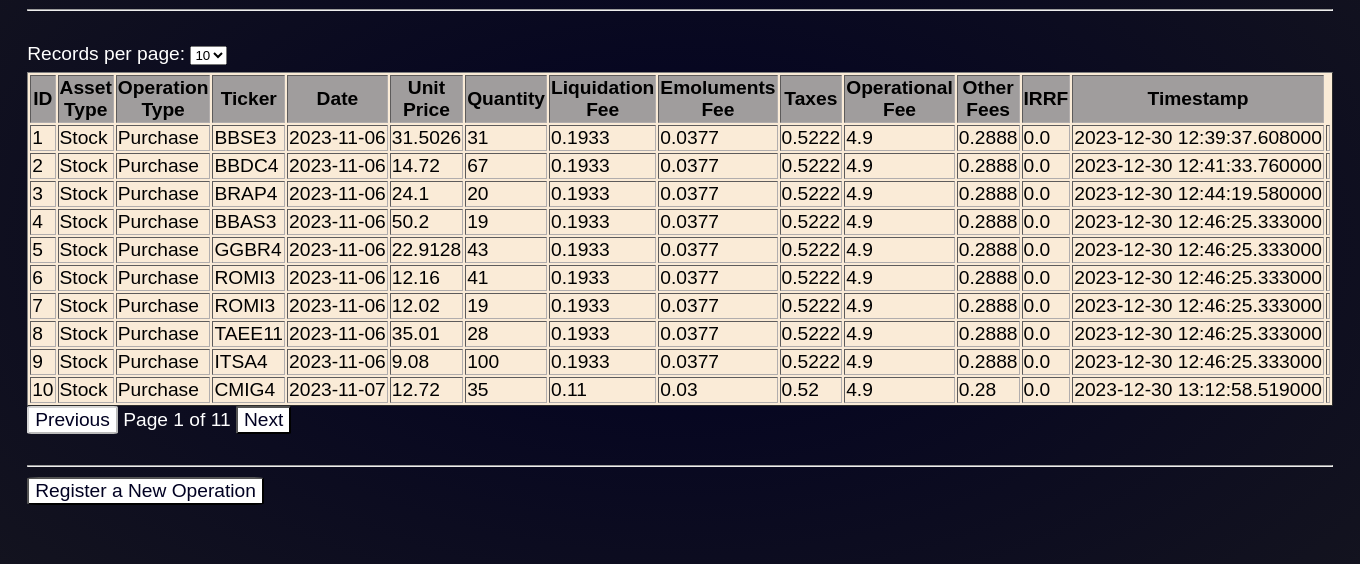
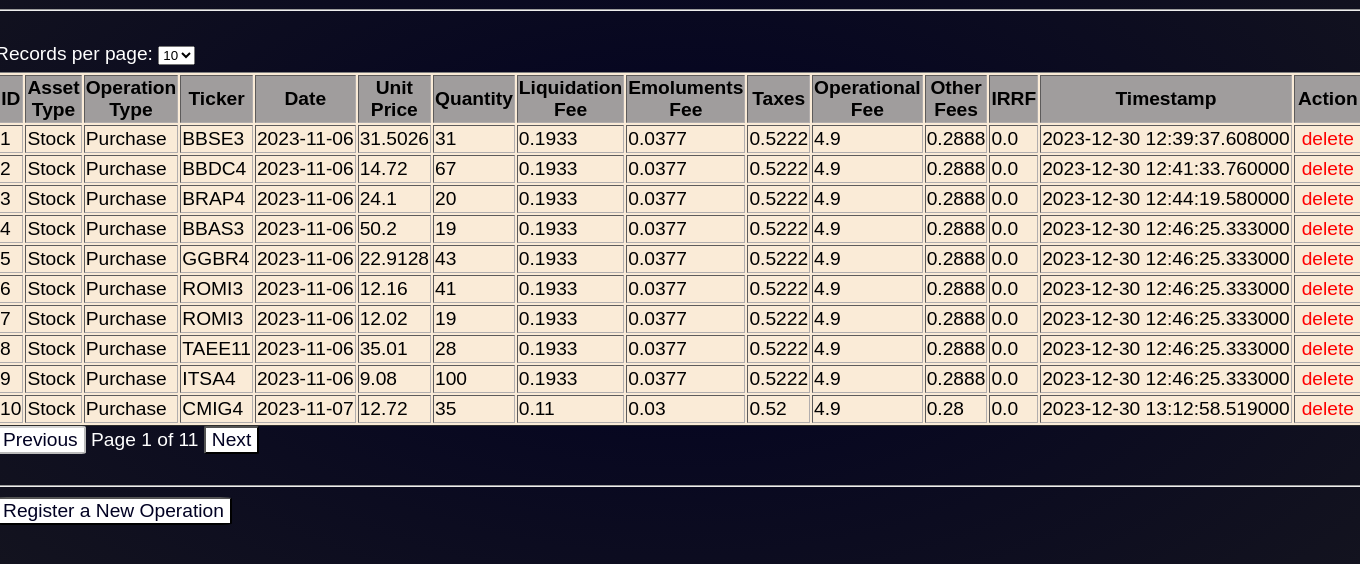
Before and after one commit to guilhermezvalente/investment-management-tool, a Flask app: page /records in a window 1360 px wide. Shown: the part 158-722 px from the top of the page. Run offline with Flask 3, Linux system fonts and the light colour scheme; data comes from the database, SQL or seed files in the repository; both versions use the stored data as it was after the commit.

Commit message:
add delete function

```diff
--- a/F2IRT - investment-registering-tool/app.py
+++ b/F2IRT - investment-registering-tool/app.py
@@ -1,4 +1,4 @@
-from flask import Flask, render_template, request, redirect
+from flask import Flask, render_template, request, redirect, url_for
 from utils import create_database, register_operation, get_paginated_operations, delete_record
 
 app = Flask(__name__)
@@ -38,7 +38,11 @@ def records():
     total_pages = (total_records // per_page) + (1 if total_records % per_page > 0 else 0)
     return render_template("records.html", operations=operations, page=page, per_page=per_page, total_pages=total_pages)
 
-
+@app.route("/delete/<int:id>", methods=["POST"])
+def delete(id):
+    page = request.form.get("page", 1)
+    delete_record(id)
+    return redirect(url_for("records", page=page))
 
 if __name__ == "__main__":
     create_database()
--- a/F2IRT - investment-registering-tool/static/style.css
+++ b/F2IRT - investment-registering-tool/static/style.css
@@ -58,3 +58,28 @@ th {
 tr, th, td {
     border-color: rgb(177, 173, 173);
 }
+
+button.delete{
+    border: none;
+    background-color: transparent;
+    color: red;
+}
+
+button.delete:hover{
+    border: none;
+    background-color: transparent;
+    font-weight: bold;
+    text-align: center;
+    color: red;
+}
+
+.action-column{
+    width:80px;
+    justify-content: center;
+    align-items: center;
+}
+
+.action-column form{
+    justify-content: center;
+    align-items: center;
+}
--- a/F2IRT - investment-registering-tool/templates/records.html
+++ b/F2IRT - investment-registering-tool/templates/records.html
@@ -36,6 +36,7 @@
             <th>Other Fees</th>
             <th>IRRF</th>
             <th>Timestamp</th>
+            <th>Action</th>
         </tr>
         {% for op in operations %}
         <tr>
@@ -53,10 +54,16 @@
             <td>{{ op[11] }}</td>
             <td>{{ op[12] }}</td>
             <td>{{ op[13] }}</td>
-            <td>{{ op[14] }}</td>
+            <td class="action-column">
+                <form action="/delete/{{ op[0] }}" method="POST" style="display:inline;" onsubmit="return confirm('Are you sure you want to delete this record?');">
+                    <input type="hidden" name="page" value="{{ page }}">
+                    <button type="submit" class="delete">delete</button>
+                </form>
+            </td>
         </tr>
         {% endfor %}
     </table>
+
 
     <div>
         <button {% if page == 1 %}disabled{% endif %} onclick="window.location.href='/records?page={{ page-1 }}&per_page={{ per_page }}'">Previous</button>
```
Also changed, not shown: F2IRT - investment-registering-tool/database/operations.db.
